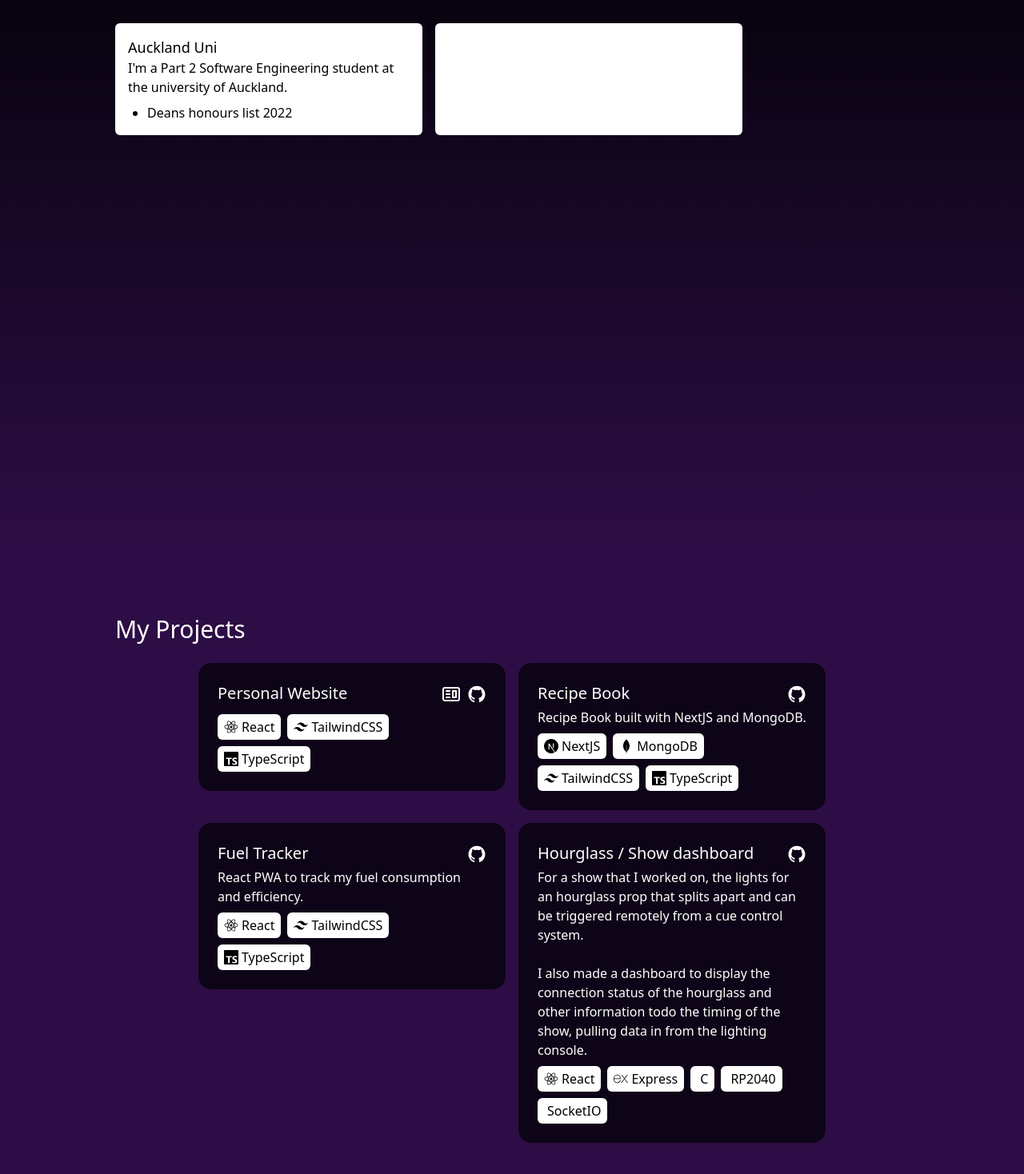
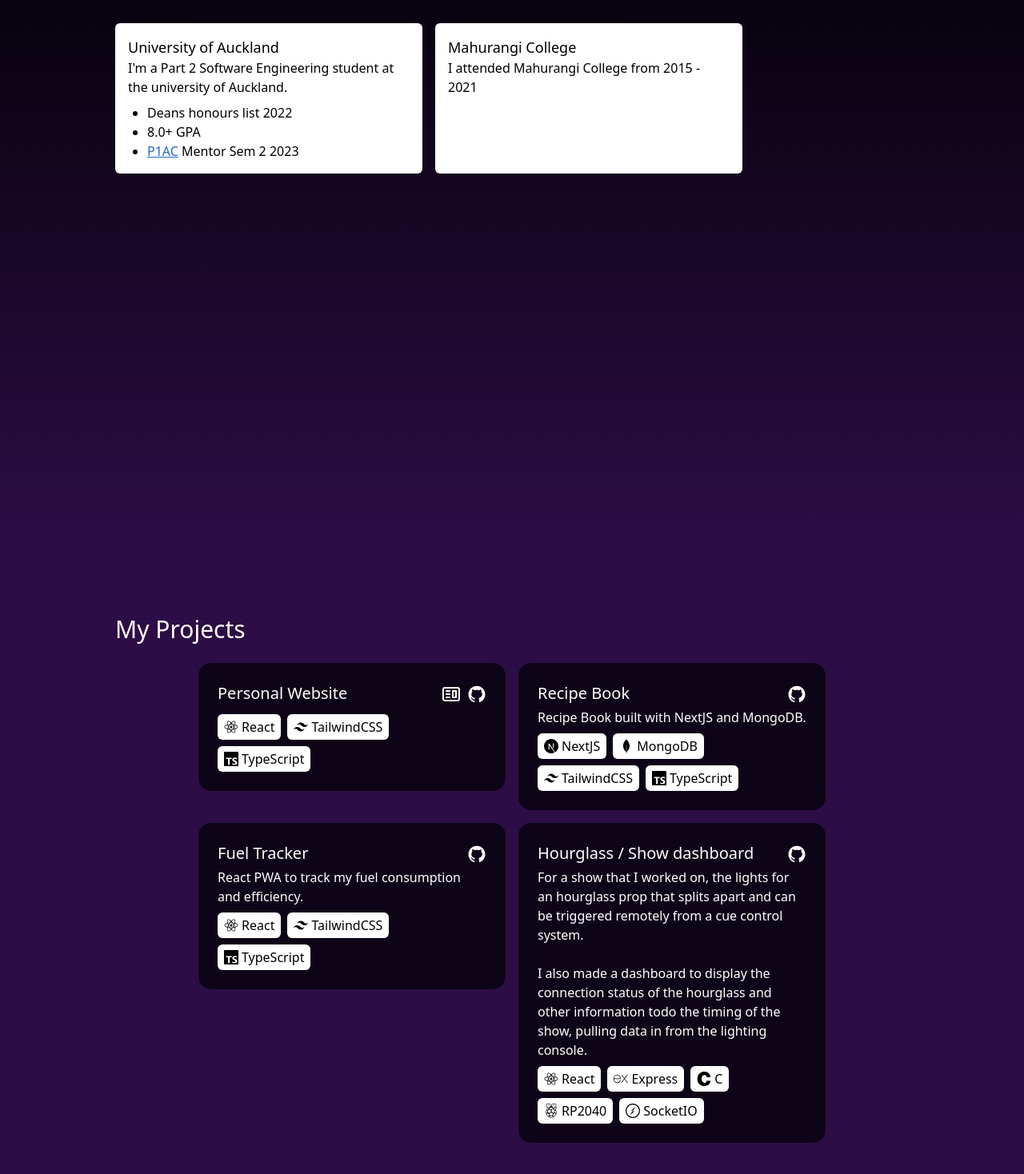
Before and after one commit to ben-732/ben-732.github.io, a React (Create React App) app: page / in a window 1280 px wide. Shown: the part 919-2387 px from the top of the page at 80% size. Built offline with nearby package versions, Linux system fonts and the light colour scheme.

Commit message:
progress - about me

```diff
--- a/src/About.tsx
+++ b/src/About.tsx
@@ -2,17 +2,30 @@ import React from "react";
 
 const sections = [
   {
-    title: "Auckland Uni",
+    title: "University of Auckland",
     body: (
       <>
         I'm a Part 2 Software Engineering student at the university of Auckland.
         <ul className="list-disc mt-2">
           <li className="ml-6">Deans honours list 2022</li>
+          <li className="ml-6">8.0+ GPA</li>
+          <li className="ml-6">
+            <a
+              className="text-primary transition duration-150 ease-in-out underline text-blue-600"
+              href="https://www.auckland.ac.nz/en/engineering/current-students/student-support/part-i-assistance-centre.html"
+            >
+              P1AC
+            </a>{" "}
+            Mentor Sem 2 2023
+          </li>
         </ul>
       </>
     ),
   },
-  {},
+  {
+    title: "Mahurangi College",
+    body: <>I attended Mahurangi College from 2015 - 2021</>,
+  },
 ];
 
 function About() {
--- a/src/Landing.tsx
+++ b/src/Landing.tsx
@@ -37,7 +37,7 @@ function Landing() {
               <a href="https://github.com/ben-732/">
                 <AiFillGithub className="text-2xl inline-block" />
               </a>
-              <a href="https://www.linkedin.com/in/ben-mcmurtrie-846689246/">
+              <a href="www.linkedin.com/in/ben732/">
                 <AiFillLinkedin className="text-2xl inline-block ml-2" />
               </a>
             </div>
--- a/src/Projects.tsx
+++ b/src/Projects.tsx
@@ -8,6 +8,9 @@ import {
   SiExpress,
   SiTailwindcss,
   SiNextdotjs,
+  SiRaspberrypi,
+  SiSocketdotio,
+  SiC,
 } from "react-icons/si";
 import { IoLogoReact } from "react-icons/io5";
 
@@ -21,6 +24,9 @@ const techIcons: { [index: string]: JSX.Element } = {
   Express: <SiExpress />,
   TailwindCSS: <SiTailwindcss />,
   NextJS: <SiNextdotjs />,
+  RP2040: <SiRaspberrypi />,
+  SocketIO: <SiSocketdotio />,
+  C: <SiC />,
 };
 
 const projectsList = [
--- a/src/Skills.tsx
+++ b/src/Skills.tsx
@@ -8,6 +8,7 @@ import {
   SiExpress,
   SiTailwindcss,
   SiNextdotjs,
+  SiRaspberrypi,
 } from "react-icons/si";
 import { IoLogoReact } from "react-icons/io5";
 
@@ -19,6 +20,7 @@ const techIcons: { [index: string]: JSX.Element } = {
   Express: <SiExpress />,
   TailwindCSS: <SiTailwindcss />,
   NextJS: <SiNextdotjs />,
+  RP2040: <SiRaspberrypi />,
 };
 
 function Skills() {
```
